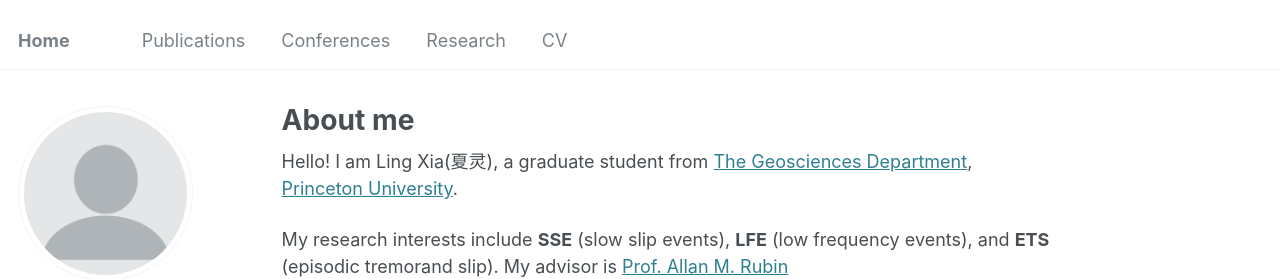
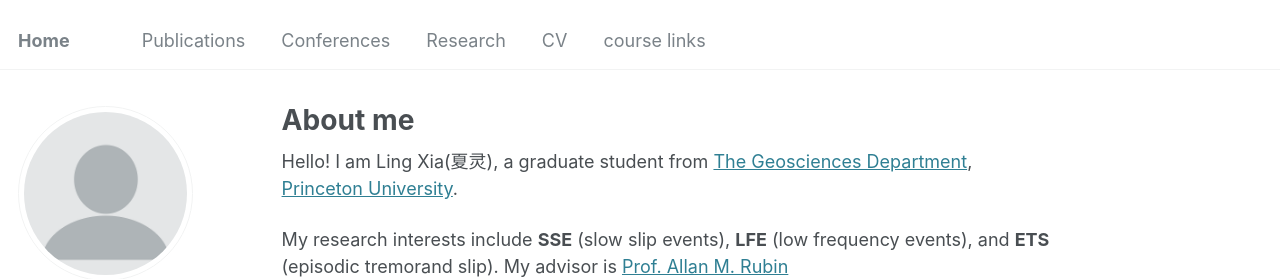
Before and after one commit to xialing2003/xialing2003.github.io, a Jekyll site: the page built from _pages/about.md, in a window 1280 px wide. Shown: the top 279 px of the page. Built offline with Jekyll 4.4.1, drawn with Linux system fonts in a browser that asks for light colours; some web fonts are replaced.

Commit message:
Update navigation.yml

```diff
--- a/_data/navigation.yml
+++ b/_data/navigation.yml
@@ -16,3 +16,6 @@ main:
 
   - title: "CV"
     url: /cv/
+
+  - title: "course links"
+    url: /courses/
```
